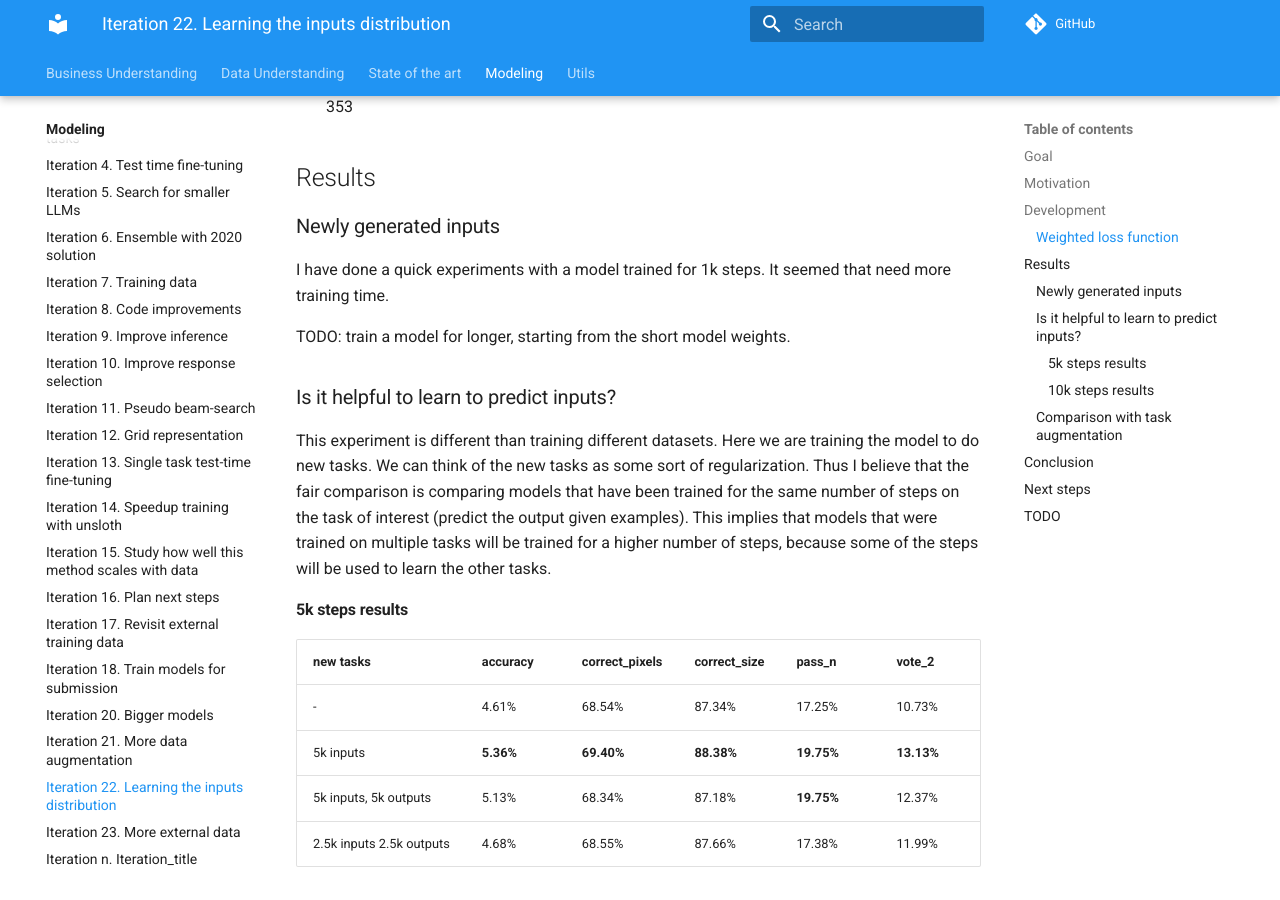
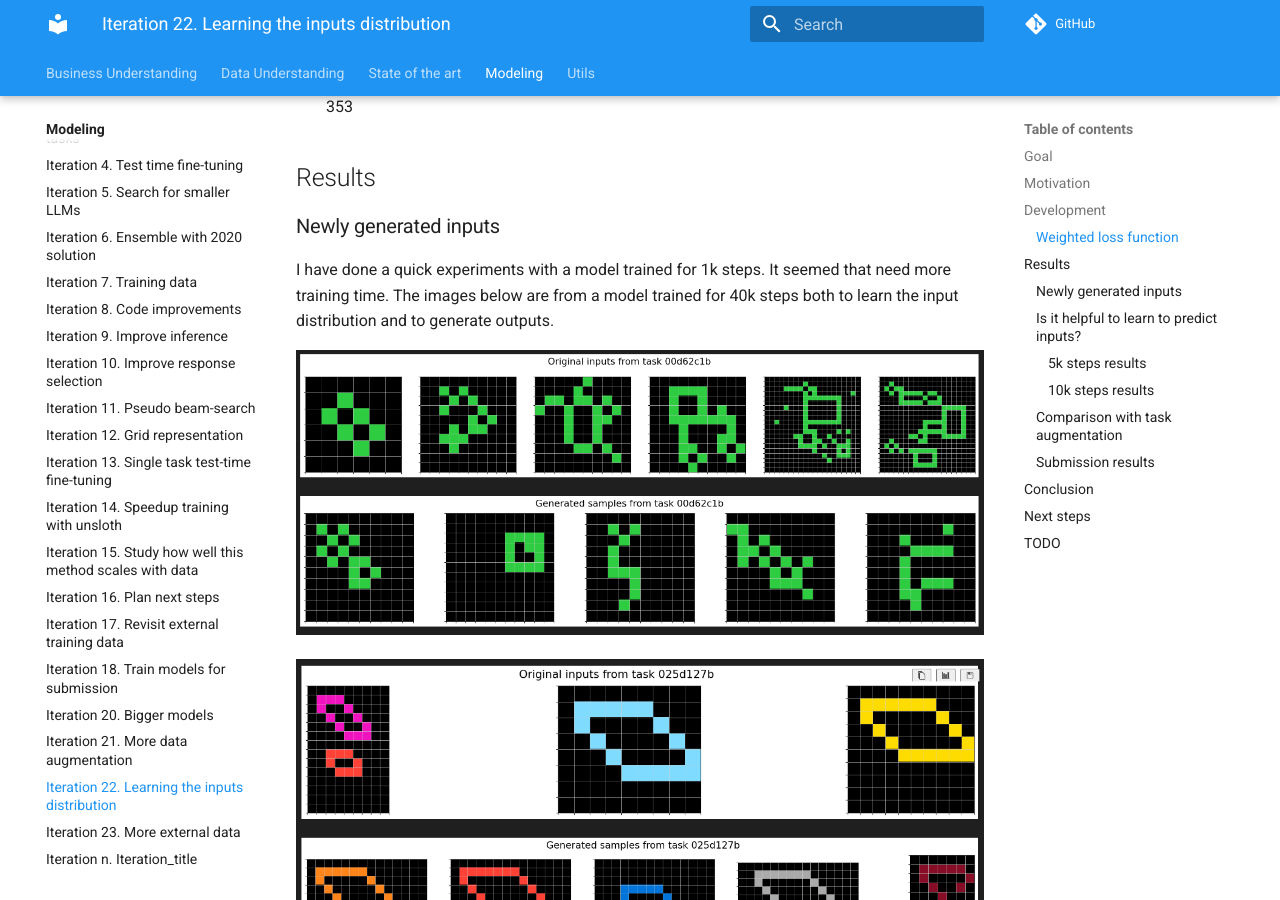
Before and after one commit to zhengjunyao-work/arc24, an MkDocs documentation site: the page built from docs/modeling/Iteration_22_learning_inputs_distribution.md, in a window 1280 px wide and 900 px high, scrolled down 3106 px. Built offline with MkDocs 1.6.1 and Material for MkDocs 9.7.7, drawn with Linux system fonts in a browser that asks for light colours; comment, search, counter and statistics services are not loaded; some of the changed text lies outside the part shown.

Commit message:
added visualizations of generated inputs

```diff
--- a/docs/modeling/Iteration_22_learning_inputs_distribution.md
+++ b/docs/modeling/Iteration_22_learning_inputs_distribution.md
@@ -149,9 +149,25 @@ python fine-tuning.py \
 
 ### Newly generated inputs
 
-I have done a quick experiments with a model trained for 1k steps. It seemed that need more training time.
+I have done a quick experiments with a model trained for 1k steps. It seemed that need more training time. The images below
+are from a model trained for 40k steps both to learn the input distribution and to generate outputs.
 
-TODO: train a model for longer, starting from the short model weights.
+![](res/2024-09-14-08-34-47.png)
+
+![](res/2024-09-14-08-35-16.png)
+
+![](res/2024-09-14-08-36-04.png)
+
+![](res/2024-09-14-08-39-28.png)
+
+![](res/2024-09-14-08-39-44.png)
+
+![](res/2024-09-14-08-40-01.png)
+
+![](res/2024-09-14-08-40-23.png)
+
+The generations are not perfect, but they are promising. It might be possible to expand the evaluation
+set in a similar fashion to RE-ARC but without the need to write new python code.
 
 ### Is it helpful to learn to predict inputs?
 
@@ -200,9 +216,16 @@ But it seems that task augmentation had a bigger effect on accuracy than learnin
 
 TODO: what if we do both?
 
+### Submission results
+
+TODO:
+
 ## Conclusion
 
 ## Next steps
+
+- Create a expanded version of the evaluation set, similar to RE-ARC, but using my model instead of
+  writing new python code.
 
 ## TODO
 
@@ -213,7 +236,7 @@ TODO: what if we do both?
 - [x] Create prompt template for output prediction
 - [x] Quick experiments to validate implementation
 - [x] Long experiments to see if the model improves
-- [ ] Visualize some of the new inputs for the typical first training tasks
+- [x] Visualize some of the new inputs for the typical first training tasks
 - [x] My biggest concern is that the loss might be higher for this task, since it is an open problem.
   In the other hand predicting the output was deterministic. The concern had sense, but the results
   do not suggest it is a real problem.
```
Also changed, not shown: docs/modeling/Iteration_13_single_task_ttft.md (+2 -1 lines), docs/modeling/res/2024-09-14-08-34-47.png (added), docs/modeling/res/2024-09-14-08-35-16.png (added), docs/modeling/res/2024-09-14-08-36-04.png (added), docs/modeling/res/2024-09-14-08-39-28.png (added), docs/modeling/res/2024-09-14-08-39-44.png (added), docs/modeling/res/2024-09-14-08-40-01.png (added), docs/modeling/res/2024-09-14-08-40-23.png (added), 1 other file.
